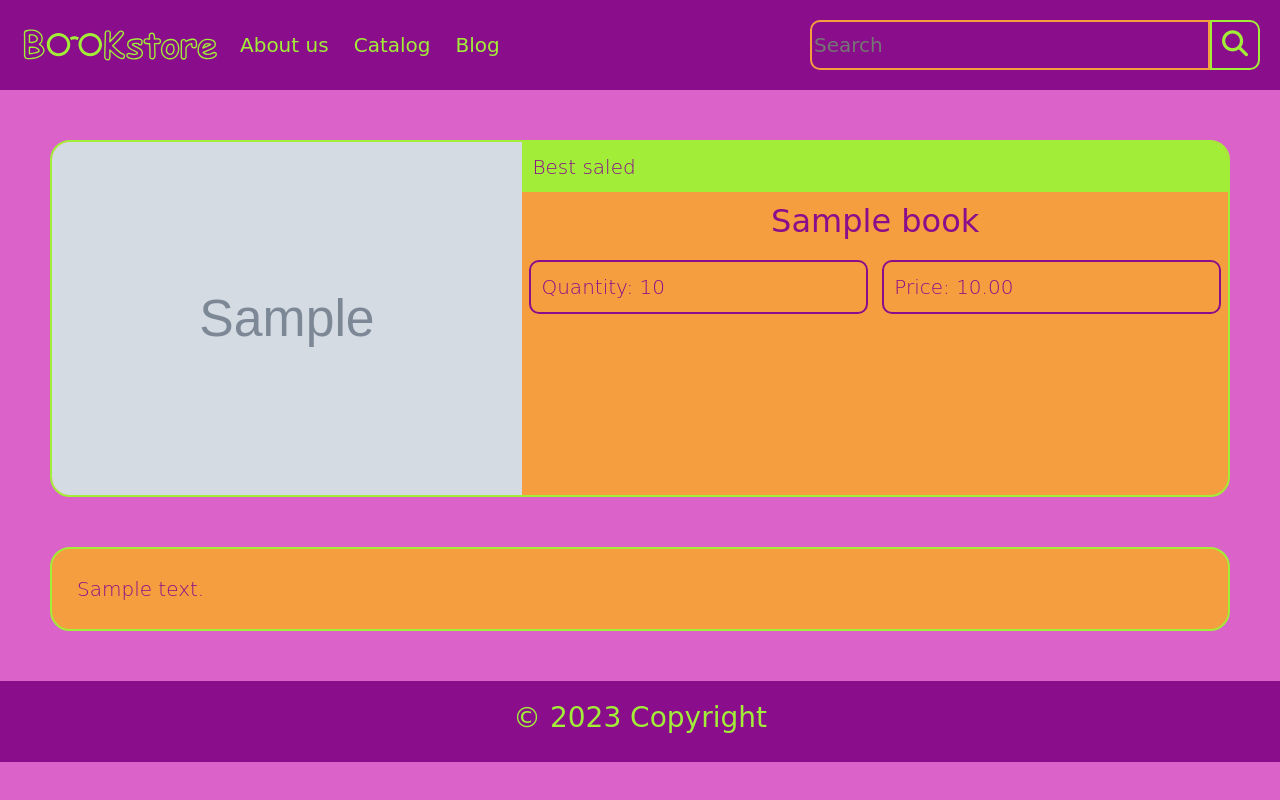
After one commit to KatePril/BookStore, a Django app: a page that uses templates/base.html in a window 1280 px wide. The commit adds this page. Run offline with Django 4.2, Linux system fonts and the light colour scheme; tables that the repository leaves empty hold one stand-in row (values such as "Sample post"); grey boxes marked "Sample" are stand-in pictures; some libraries are stand-ins or nearby versions.

Commit message:
add catogory display, details display

```diff
--- a/config/urls.py
+++ b/config/urls.py
@@ -22,5 +22,6 @@ from django.conf.urls.static import static
 
 urlpatterns = [
     path('admin/', admin.site.urls),
-    path('', include('about_us.urls'))
+    path('', include('about_us.urls')),
+    path('shop/', include('shop.urls')),
 ] + static(settings.MEDIA_URL, document_root=settings.MEDIA_ROOT)
--- a/shop/admin.py
+++ b/shop/admin.py
@@ -27,7 +27,7 @@ class CategoryAdmin(admin.ModelAdmin):
 
 @admin.register(Book)
 class BookAdmin(admin.ModelAdmin):
-    fields = ('name', 'description', 'quantity', 'price', 'is_best_saled', 'meta_title', 'meta_description', 'meta_keywords')
+    fields = ('name', 'slug', 'description', 'quantity', 'price', 'is_best_saled', 'meta_title', 'meta_description', 'meta_keywords')
     list_display = ('id', 'name', 'quantity', 'price', 'is_best_saled')
     list_display_links = ('id', 'name')
     inlines = (BookCategoryInline, ImageInline)
--- /dev/null
+++ b/shop/urls.py
@@ -0,0 +1,8 @@
+from django.urls import path
+from .views import *
+
+urlpatterns = [
+    path('', CatalogIndexView.as_view(), name='catalog'),
+    path('<slug:slug>/', BookByCategory.as_view(), name='category'),
+    path('book/<str:slug>/', BookDetailView.as_view(), name='book'),
+]
--- a/shop/views.py
+++ b/shop/views.py
@@ -1,3 +1,90 @@
 from django.shortcuts import render
+from django.urls import reverse
+from config.settings import PAGE_NAMES
+from .models import Category, Book
+from main.mixins import ListViewBreadCrumbMixin, DetailViewBreadcrumbsMixin
+# Create your views here.
 
-# Create your views here.
+class CatalogIndexView(ListViewBreadCrumbMixin):
+    template_name = 'shop/index.html'
+    model = Category
+
+    def get_context_data(self, **kwargs):
+        context = super().get_context_data(**kwargs)
+        return context
+
+    def get_queryset(self):
+        return Category.objects.filter(parent=None)
+
+    def get_breadcrumbs(self):
+        self.breadcrumbs = {
+            'current' : PAGE_NAMES['catalog'],
+
+        } # вказуємо поточну сторінку ДОПИСАТИ
+        return self.breadcrumbs
+
+class BookByCategory(ListViewBreadCrumbMixin):
+    template_name = 'shop/book_list.html'
+    category = None
+    categories = Category.objects.all()
+    paginate_by = 6
+
+    def get_queryset(self):
+        self.category = Category.objects.get(slug=self.kwargs['slug'])
+        queryset = Book.objects.filter(category=self.category)
+        return queryset
+
+    def get_context_data(self, **kwargs):
+        context = super().get_context_data(**kwargs)
+        context["category"] = self.category
+        context["categories"] = self.categories
+        return context
+
+    def get_breadcrumbs(self):
+        breadcrumbs = {reverse('catalog'): PAGE_NAMES['catalog']}
+        if self.category.parent:
+            linkss = []
+            parent = self.category.parent
+            while parent is not None:
+                linkss.append(
+                    (
+                        reverse('category', kwargs={'slug': parent.slug}),
+                        parent.name
+                    )
+                )
+                parent = parent.parent
+            for url, name in linkss[::-1]:
+                breadcrumbs[url] = name
+                #breadcrumbs.update({url: name}) # або так
+        breadcrumbs.update({'current': self.category.name})
+        return breadcrumbs
+
+class BookDetailView(DetailViewBreadcrumbsMixin):
+    model = Book
+    template_name = 'shop/book_detail.html'
+    context_object_name = 'book'
+
+    def get_context_data(self, **kwargs):
+        context = super().get_context_data(**kwargs)
+        return context
+
+    def get_breadcrumbs(self):
+        breadcrumbs = {reverse('catalog'): PAGE_NAMES['catalog']}
+        category = self.object.main_category()
+        if category:
+            if category.parent:
+                linkss = []
+                parent = category.parent
+                while parent is not None:
+                    linkss.append(
+                        (
+                            reverse('category', kwargs={'slug': parent.slug}),
+                            parent.name
+                        )
+                    )
+                    parent = parent.parent
+                for url, name in linkss[::-1]:
+                    breadcrumbs.update({url: name})
+            breadcrumbs.update({reverse('category', kwargs={'slug': category.slug}): category.name})
+        breadcrumbs.update({'current': self.object.name})
+        return breadcrumbs
--- a/static/css/card_style.css
+++ b/static/css/card_style.css
@@ -3,13 +3,27 @@
     width: 100%;
     display: flex;
     flex-wrap: wrap;
-    justify-content: space-around;
+    /* justify-content: space-around; */
+}
+
+.card-3 {
+    width: 30%;
+    margin: var(--padding-l);
+}
+
+.card-2 {
+    width: 45%;
+    margin: var(--padding-l);
 }
 
 .card {
-    width: 30%;
+    width: 100%;
+    height: 100%;
     display: flex;
     overflow: hidden;
+    display: flex;
+    flex-direction: column;
+    justify-content: space-between;
 }
 
 .best-saled {
--- a/static/css/content_style.css
+++ b/static/css/content_style.css
@@ -3,6 +3,7 @@
     color: var(--main-color-one);
     border: var(--border-w) solid var(--main-color-two);
     border-radius: var(--border-r-l);
+    overflow: hidden;
 }
 
 .div-main-image {
--- /dev/null
+++ b/static/css/detail_style.css
@@ -0,0 +1,38 @@
+.block-description {
+    margin-top: var(--padding-b);
+    padding: var(--padding-l);
+}
+
+.block-info {
+    display: flex;
+    overflow: hidden;
+}
+
+.for-main-image-detail {
+    width: 40%;
+}
+
+.for-info-detail {
+    width: 60%;
+    display: flex;
+    flex-direction: column;
+    /* justify-content: space-between; */
+}
+
+.for-images-detail {
+    display: flex;
+    flex-direction: row;
+    flex-wrap: wrap;
+}
+
+.for-image-detail {
+    width: 30%;
+    margin: var(--padding-b) var(--padding-l) 0 var(--padding-l);
+}
+
+.image-detail {
+    width: 100%;
+    border-radius: var(--border-r-l);
+    border: var(--border-w) solid var(--main-color-two);
+    overflow: hidden;
+}
--- a/static/css/variables.css
+++ b/static/css/variables.css
@@ -32,6 +32,7 @@
 
     --font: "Comic Sans MS", sans-serif;
     --padding-b: 50px;
+    --padding-l: 25px;
     --padding-m: 20px;
     --padding-s: 10px;
     --border-w: 2px;
--- a/templates/about_us/about_us.html
+++ b/templates/about_us/about_us.html
@@ -35,7 +35,9 @@
 </div>
 <div class="for-cards">
     {% for book in books %}
-        {% include 'includes/book_card.html'%}
+        <div class="card-3">
+            {% include 'includes/book_card.html'%}
+        </div>
     {% endfor %}
 </div>
 {% endblock %}
--- a/templates/base.html
+++ b/templates/base.html
@@ -10,13 +10,16 @@
     <link rel="stylesheet" href="{% static 'css/main_style.css' %}">
     <link rel="stylesheet" href="{% static 'css/content_style.css' %}">
     <link rel="stylesheet" href="{% static 'css/card_style.css' %}">
+    <link rel="stylesheet" href="{% static 'css/list_style.css' %}">
+    <link rel="stylesheet" href="{% static 'css/detail_style.css' %}">
 </head>
 <body>
     <header>
         {% include 'includes/header.html' %}
     </header>
+    {% block breadcrumbs %}{% endblock %}
     <div class='content-div'>
-    {% block content%}{% endblock %}
+        {% block content%}{% endblock %}
     </div>
     <footer class=''>
         {% include 'includes/footer.html' %}
--- a/templates/includes/header.html
+++ b/templates/includes/header.html
@@ -6,7 +6,7 @@
         </a>
         <div class="for-nav-links">
             <a href="{% url 'about_us' %}" class="nav-links">About us</a>
-            <a href="" class="nav-links">Catalog</a>
+            <a href="{% url 'catalog' %}" class="nav-links">Catalog</a>
             <a href="" class="nav-links">Blog</a>
         </div>
     </div>
--- /dev/null
+++ b/templates/shop/book_detail.html
@@ -0,0 +1,38 @@
+{% extends 'base.html' %}
+{% load static %}
+
+{% block breadcrumbs %}{% endblock %}
+{% block content %}
+    <div class="block-content block-info">
+        <div class="for-main-image-detail">
+            {% if book.main_image.image.url %}
+                <img class="card-image" src="{{book.main_image.image.url}}">
+            {% else %}
+                <img src="{% static 'img/tmb.png' %}" alt="{{ book.name }}" class="img-thumbnail">
+            {% endif %}
+        </div>
+        <div class="for-info-detail">
+            {% if book.is_best_saled %}
+                <div class="best-saled"><p class="lead" style="margin: 0;">Best saled</p></div>
+            {% endif %}
+            <h2 class="card-h">{{book.name}}</h2>
+            {%if book.quantity < 3 %}
+                <div class="almost-sold lead">Almost sold out!</div>
+            {% endif %}
+            <div class="for-info">
+                <div class="info-item lead">Quantity: {{book.quantity}}</div>
+                <div class="info-item lead">Price: {{book.price}}</div>
+            </div>
+        </div>
+    </div>
+    <div class="block-content lead block-description">{{book.description|safe}}</div>
+    <div class="for-images-detail">
+        {% for image in book.images.all %}
+            {% if image.image.url != book.main_image.image.url %}
+                <div class="for-image-detail">
+                    <img class="image-detail" src="{{image.image.url}}" alt="">
+                </div>
+            {% endif %}
+        {% endfor %}
+    </div>
+{% endblock %}
```
Also changed, not shown: config/settings.py (+7 -0 lines), static/css/list_style.css (added, +73 -0 lines), templates/includes/book_card.html (+12 -6 lines), templates/shop/blocks/category_list.html (added, +19 -0 lines), templates/shop/book_list.html (added, +36 -0 lines), templates/shop/index.html (added, +25 -0 lines), static/img/tmb.png (added), templates/includes/breadcrumbs.html (added).
